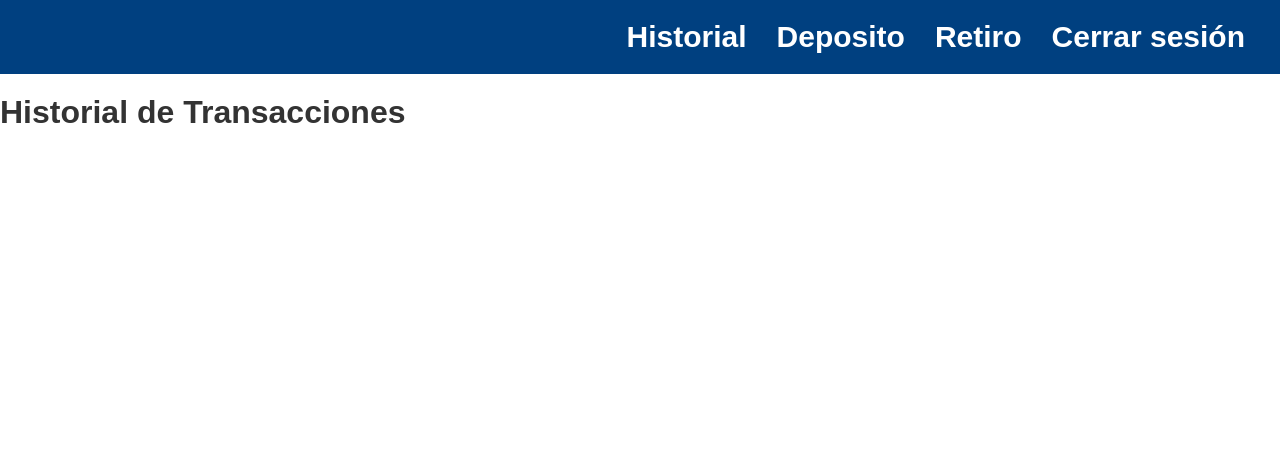
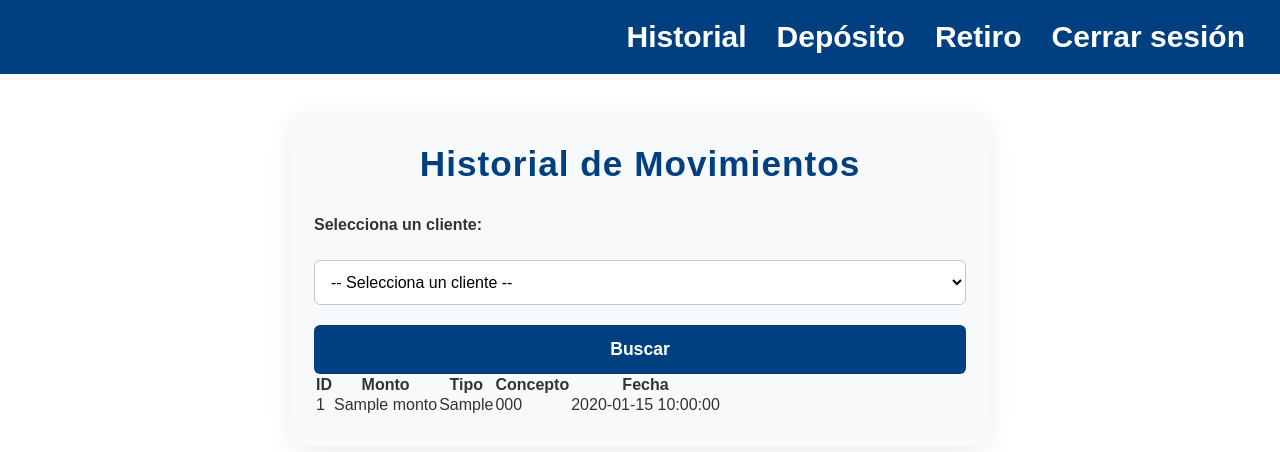
Before and after one commit to soulbreaker156/Proyecto_Banco2, a PHP site: template Views/Historial/Historial.php in a window 1280 px wide. Shown: the top 452 px of the page. Run offline with PHP 8.4, Linux system fonts and the light colour scheme; the template is opened without the code that fills it: most values are stand-ins (such as "Sample title", 1, 10 or a date in 2020); some web fonts are replaced.

Commit message:
Historial

```diff
--- a/Public/index.php
+++ b/Public/index.php
@@ -111,8 +111,8 @@ $router->map('GET', '/historial', function () {
     if (!verificarSesion()) {
         mostrarAccesoRestringido();
     }
-    $controller = new HistorialController;
-    $controller->mostrarHistorial();
+    $controller = new HistorialController();
+    $controller->index();
 });
 
 $router->map('GET', '/cerrar_sesion', function () {
--- a/Views/Historial/Historial.php
+++ b/Views/Historial/Historial.php
@@ -1,5 +1,5 @@
 <!DOCTYPE html>
-<html lang="en">
+<html lang="es">
 <head>
     <meta charset="UTF-8">
     <meta name="viewport" content="width=device-width, initial-scale=1.0">
@@ -11,11 +11,58 @@
     <nav class="navegacion">
         <ul>
             <li><a href="/historial" class="opcion">Historial</a></li>
-            <li><a href="/deposito" class="opcion">Deposito</a></li>
+            <li><a href="/deposito" class="opcion">Depósito</a></li>
             <li><a href="/retiro" class="opcion">Retiro</a></li>
             <li><a href="/cerrar_sesion" class="cerrar">Cerrar sesión</a></li>
         </ul>
     </nav>
+
+    <main class="contenedor">
+        <h1>Historial de Movimientos</h1>
+
+        <!-- SELECCIÓN DE CLIENTE -->
+        <form action="/historial" method="GET" class="formulario">
+            <label for="usuario">Selecciona un cliente:</label>
+            <select id="usuario" name="id_cliente" required>
+                <option value="" disabled selected>-- Selecciona un cliente --</option>
+                <?php foreach ($clientes as $cliente): ?>
+                    <option value="<?php echo htmlspecialchars($cliente['id_cliente']); ?>"
+                        <?php echo (isset($_GET['id_cliente']) && $_GET['id_cliente'] == $cliente['id_cliente']) ? 'selected' : ''; ?>>
+                        <?php echo htmlspecialchars($cliente['nombre'] . ' ' . $cliente['apellido'] . ' - ' . $cliente['cuenta']); ?>
+                    </option>
+                <?php endforeach; ?>
+            </select>
+            <button type="submit" class="boton">Buscar</button>
+        </form>
+
+        <!-- TABLA DE HISTORIAL -->
+        <?php if (!empty($historial)): ?>
+            <table class="tabla">
+                <thead>
+                    <tr>
+                        <th>ID</th>
+                        <th>Monto</th>
+                        <th>Tipo</th>
+                        <th>Concepto</th>
+                        <th>Fecha</th>
+                    </tr>
+                </thead>
+                <tbody>
+                    <?php foreach ($historial as $mov): ?>
+                        <tr>
+                            <td><?php echo $mov['id_transaccion']; ?></td>
+                            <td><?php echo $mov['monto']; ?></td>
+                            <td><?php echo ucfirst($mov['tipo_mov']); ?></td>
+                            <td><?php echo htmlspecialchars($mov['concepto']); ?></td>
+                            <td><?php echo $mov['fecha_mov']; ?></td>
+                        </tr>
+                    <?php endforeach; ?>
+                </tbody>
+            </table>
+
+        <?php elseif (isset($_GET['id_cliente'])): ?>
+            <p class="mensaje">Este cliente no tiene movimientos registrados.</p>
+        <?php endif; ?>
+    </main>
 </body>
-<h1>Historial de Transacciones</h1>
 </html>
--- a/config/conexion.php
+++ b/config/conexion.php
@@ -3,8 +3,8 @@ function getConexion() {
     $host = "localhost";
     $user = "postgres";
     $port = "5432";
-    $password = "Admin123";
-    $database = "banco2";
+    $password = "Jeff0101Valle";
+    $database = "Banco2";
 
     try {
         $conexion = new PDO("pgsql:host=$host;port=$port;dbname=$database", $user, $password);
```
Also changed, not shown: Controllers/HistorialController.php (+20 -6 lines), Models/HistorialModel.php (added, +33 -0 lines), 1 other file.
